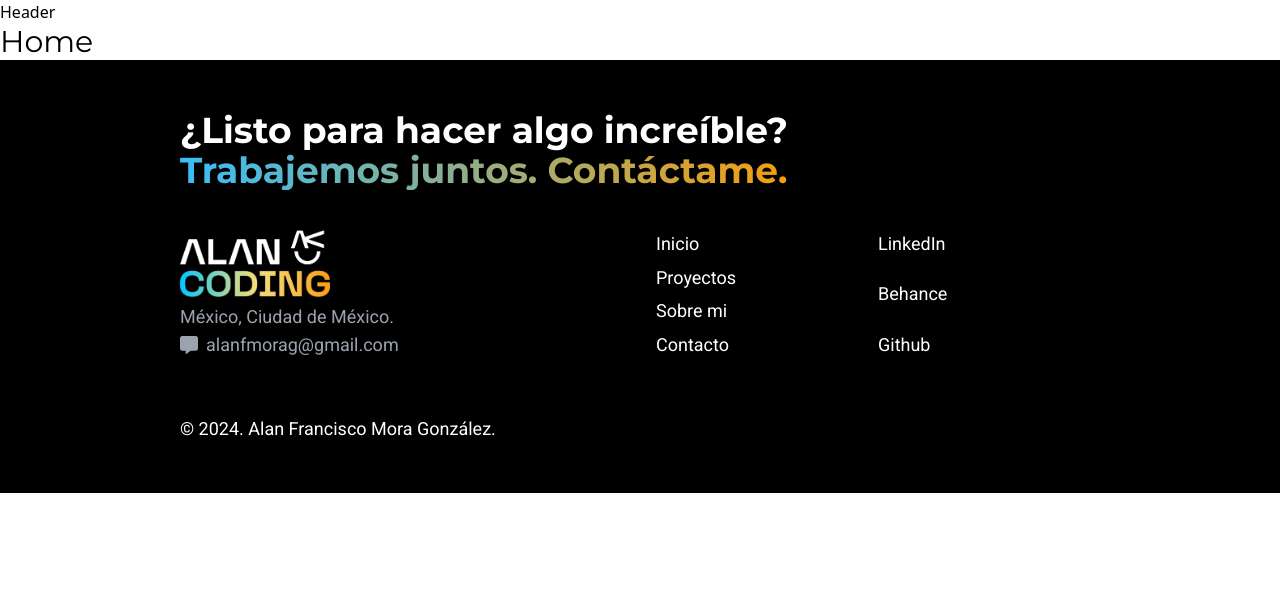
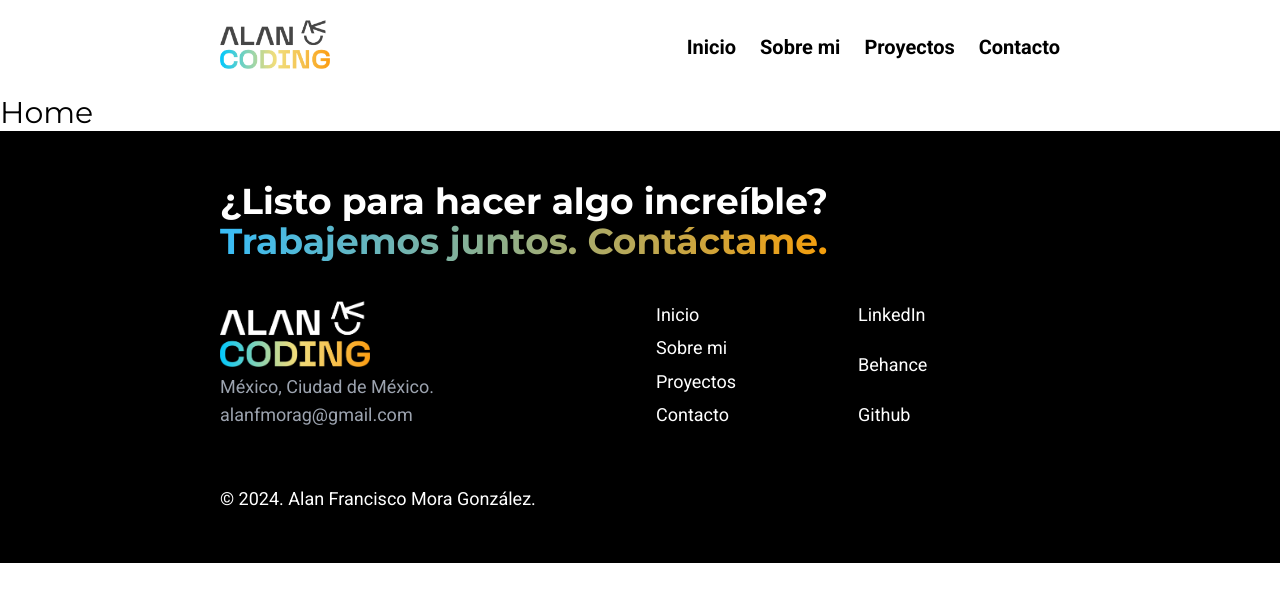
Before and after one commit to soyalancoding/Modern-Portfolio, a React (Vite) app: page / in a window 1280 px wide. Shown: the top 602 px of the page. Built offline with nearby package versions, Linux system fonts and the light colour scheme.

Commit message:
:ballot_box_with_check: Header completed

```diff
--- a/package.json
+++ b/package.json
@@ -6,7 +6,7 @@
   "license": "MIT",
   "author": "Alan F. Mora González <alanfmorag@gmail.com>",
   "private": true,
-  "version": "0.0.1",
+  "version": "0.0.2",
   "type": "module",
   "scripts": {
     "dev": "vite",
@@ -28,6 +28,7 @@
     "@eslint/js": "^9.11.1",
     "@types/react": "^18.3.10",
     "@types/react-dom": "^18.3.0",
+    "@types/react-lazy-load-image-component": "^1.6.4",
     "@vitejs/plugin-react": "^4.3.2",
     "autoprefixer": "^10.4.20",
     "eslint": "^9.11.1",
--- a/src/config/footer.json
+++ /dev/null
@@ -1,13 +0,0 @@
-{
-  "paths": [
-    { "name": "Inicio", "path": "/" },
-    { "name": "Proyectos", "path": "/projects" },
-    { "name": "Sobre mi", "path": "/about" },
-    { "name": "Contacto", "path": "/contact" }
-  ],
-  "socials": [
-    { "name": "LinkedIn", "path": "https://www.linkedin.com/in/alanmgg/" },
-    { "name": "Behance", "path": "https://www.behance.net/alanmgg" },
-    { "name": "Github", "path": "https://github.com/alanmgg" }
-  ]
-}
--- /dev/null
+++ b/src/config/menu.json
@@ -0,0 +1,13 @@
+{
+  "menu": [
+    { "name": "Inicio", "link": "/" },
+    { "name": "Sobre mi", "link": "/about" },
+    { "name": "Proyectos", "link": "/projects" },
+    { "name": "Contacto", "link": "/contact" }
+  ],
+  "socials": [
+    { "name": "LinkedIn", "link": "https://www.linkedin.com/in/alanmgg/" },
+    { "name": "Behance", "link": "https://www.behance.net/alanmgg" },
+    { "name": "Github", "link": "https://github.com/alanmgg" }
+  ]
+}
--- a/src/shared/components/AlanAnchor.tsx
+++ b/src/shared/components/AlanAnchor.tsx
@@ -1,14 +1,40 @@
 import React, { useState, useEffect } from "react";
 import { twMerge } from "tailwind-merge";
+// Helpers
+import {
+  setColors,
+  setSizes,
+  setWeights,
+  setHovers,
+} from "../helpers/setClasses";
 
 interface AlanAnchorProps {
   children: React.ReactNode;
   type: string;
-  color: string;
+  color: "white" | "black" | "gray" | "default";
+  size?:
+    | "small"
+    | "medium"
+    | "large"
+    | "xlarge"
+    | "xxlarge"
+    | "xxxlarge"
+    | "xxxxlarge"
+    | "default";
+  weight?: "bold" | "default";
+  hover?: "white" | "black" | "gray" | "default";
   href: string;
 }
 
-function AlanAnchor({ children, type, color, href }: AlanAnchorProps) {
+function AlanAnchor({
+  children,
+  type,
+  color,
+  size,
+  weight,
+  hover,
+  href,
+}: AlanAnchorProps) {
   const [typeTitle, setTypeTitle] = useState("anchor");
 
   useEffect(() => {
@@ -24,14 +50,11 @@ function AlanAnchor({ children, type, color, href }: AlanAnchorProps) {
           <a
             href={href}
             className={twMerge(
-              "font-roboto font-normal hover:cursor-pointer hover:text-sky-400 md:text-base lg:text-lg",
-              color === "white"
-                ? "text-white"
-                : color === "black"
-                  ? "text-black"
-                  : color === "gray"
-                    ? "text-gray-400"
-                    : "bg-gradient-to-r from-sky-400 to-amber-500 bg-clip-text text-transparent",
+              "font-roboto",
+              setSizes(size || "large"),
+              setColors(color),
+              setHovers(hover || "default"),
+              setWeights(weight || "default"),
             )}
           >
             {children}
--- a/src/shared/components/AlanFooter.tsx
+++ b/src/shared/components/AlanFooter.tsx
@@ -5,29 +5,36 @@ import AlanTitle from "./AlanTitle";
 import AlanText from "./AlanText";
 import AlanAnchor from "./AlanAnchor";
 import AlanLazyLoad from "./AlanLazyLoad";
-// Icons
-import { FaCommentAlt } from "react-icons/fa";
 // Json
-import { paths, socials } from "./../../config/footer.json";
+import { menu, socials } from "./../../config/menu.json";
 
 function AlanFooter() {
-  const [pathsJson, setPathsJson] = useState(null);
-  const [socialsJson, setSocialsJson] = useState(null);
+  const [pathsJson, setPathsJson] = useState<{ name: string; link: string }[]>(
+    [],
+  );
+  const [socialsJson, setSocialsJson] = useState<
+    { name: string; link: string }[]
+  >([]);
 
   useEffect(() => {
-    setPathsJson(paths);
+    setPathsJson(menu);
     setSocialsJson(socials);
   }, []);
 
   return (
     <>
-      <footer className="mx-auto bg-black px-[30px] py-[50px] lg:px-[180px]">
+      <footer className="mx-auto bg-black px-[30px] py-[50px] xl:px-[220px]">
         <div className="mb-10">
-          <AlanTitle type="title" color="white">
+          <AlanTitle type="title" color="white" size="xxxxlarge" weight="bold">
             ¿Listo para hacer algo increíble?
           </AlanTitle>
 
-          <AlanTitle type="title" color="gradient">
+          <AlanTitle
+            type="title"
+            color="default"
+            size="xxxxlarge"
+            weight="bold"
+          >
             Trabajemos juntos. Contáctame.
           </AlanTitle>
         </div>
@@ -49,10 +56,7 @@ function AlanFooter() {
               color="gray"
               href="mailto:alanfmorag@gmail.com"
             >
-              <div className="flex max-w-fit items-center gap-2">
-                <FaCommentAlt />
-                alanfmorag@gmail.com
-              </div>
+              alanfmorag@gmail.com
             </AlanAnchor>
           </div>
 
@@ -61,7 +65,7 @@ function AlanFooter() {
               {pathsJson !== null
                 ? pathsJson.map((path) => (
                     <div key={path.name}>
-                      <AlanAnchor type="anchor" color="white" href={path.path}>
+                      <AlanAnchor type="anchor" color="white" href={path.link}>
                         {path.name}
                       </AlanAnchor>
                     </div>
@@ -73,7 +77,7 @@ function AlanFooter() {
               {socialsJson !== null
                 ? socialsJson.map((path) => (
                     <div key={path.name}>
-                      <AlanAnchor type="anchor" color="white" href={path.path}>
+                      <AlanAnchor type="anchor" color="white" href={path.link}>
                         {path.name}
                       </AlanAnchor>
                     </div>
--- a/src/shared/components/AlanHeader.tsx
+++ b/src/shared/components/AlanHeader.tsx
@@ -1,9 +1,84 @@
-function Header() {
+import { useState, useEffect } from "react";
+// Components
+import AlanLazyLoad from "./AlanLazyLoad";
+import AlanAnchor from "./AlanAnchor";
+import AlanMenu from "./AlanMenu";
+// Icons
+import { FaBars, FaChevronUp } from "react-icons/fa";
+// Json
+import { menu } from "./../../config/menu.json";
+
+function AlanHeader() {
+  const [header, setHeader] = useState<{ name: string; link: string }[]>([]);
+  const [windowWidth, setWindowWidth] = useState(window.innerWidth);
+  const [openMenu, setOpenMenu] = useState(false);
+
+  useEffect(() => {
+    setHeader(menu);
+  }, []);
+
+  useEffect(() => {
+    const handleResize = () => {
+      setWindowWidth(window.innerWidth);
+    };
+    window.addEventListener("resize", handleResize);
+
+    return () => {
+      window.removeEventListener("resize", handleResize);
+    };
+  });
+
   return (
     <>
-      <header>Header</header>
+      <header className="z-20 bg-white px-[30px] py-[20px] xl:px-[220px]">
+        <div className="grid grid-cols-2 gap-8">
+          <a href="/" className="max-w-fit">
+            <AlanLazyLoad
+              src="/images/logos/alancoding-logotipo-black.webp"
+              alt="AlanCoding Logotipo"
+              className="w-[80px] lg:w-[110px]"
+            />
+          </a>
+
+          {windowWidth >= 820 ? (
+            <div className="flex items-center justify-end gap-6">
+              {header !== null
+                ? header.map((item) => (
+                    <div key={item.name}>
+                      <AlanAnchor
+                        type="anchor"
+                        color="black"
+                        size="xlarge"
+                        weight="bold"
+                        href={item.link}
+                      >
+                        {item.name}
+                      </AlanAnchor>
+                    </div>
+                  ))
+                : null}
+            </div>
+          ) : (
+            <div className="flex items-center justify-end gap-6">
+              {openMenu === false ? (
+                <FaBars
+                  className="text-2xl"
+                  onClick={() => setOpenMenu(true)}
+                />
+              ) : (
+                <FaChevronUp
+                  className="text-2xl"
+                  onClick={() => setOpenMenu(false)}
+                />
+              )}
+            </div>
+          )}
+        </div>
+      </header>
+
+      <AlanMenu openMenu={openMenu} />
     </>
   );
 }
 
-export default Header;
+export default AlanHeader;
--- /dev/null
+++ b/src/shared/components/AlanMenu.tsx
@@ -0,0 +1,48 @@
+import { useState, useEffect } from "react";
+import { twMerge } from "tailwind-merge";
+// Components
+import AlanAnchor from "./AlanAnchor";
+// Json
+import { menu } from "./../../config/menu.json";
+
+function AlanMenu({ openMenu }: { openMenu: boolean }) {
+  const [menuJson] = useState(menu);
+  const [openMenuState, setOpenMenuState] = useState(openMenu);
+
+  useEffect(() => {
+    if (openMenu) {
+      setOpenMenuState(true);
+    } else if (!openMenu) {
+      setOpenMenuState(false);
+    }
+  }, [openMenu]);
+
+  return (
+    <>
+      <div
+        className={twMerge(
+          "fixed left-0 top-0 z-10 mx-auto w-full transform bg-white/90 px-[30px] py-[30px] backdrop-blur-sm transition-all duration-500 ease-in-out lg:px-[220px]",
+          openMenuState ? "translate-y-20" : "-translate-y-full",
+        )}
+      >
+        {menuJson !== null
+          ? menuJson.map((item) => (
+              <div key={item.name} className="mb-3">
+                <AlanAnchor
+                  type="anchor"
+                  color="black"
+                  size="xlarge"
+                  weight="bold"
+                  href={item.link}
+                >
+                  {item.name}
+                </AlanAnchor>
+              </div>
+            ))
+          : null}
+      </div>
+    </>
+  );
+}
+
+export default AlanMenu;
--- a/src/shared/components/AlanText.tsx
+++ b/src/shared/components/AlanText.tsx
@@ -1,13 +1,16 @@
 import React, { useState, useEffect } from "react";
 import { twMerge } from "tailwind-merge";
+// Helpers
+import { setColors, setSizes, setWeights } from "../helpers/setClasses";
 
 interface AlanTextProps {
   children: React.ReactNode;
   type: string;
-  color: string;
+  color: "white" | "black" | "gray" | "default";
+  weight?: "bold" | "default";
 }
 
-function AlanText({ children, type, color }: AlanTextProps) {
+function AlanText({ children, type, color, weight }: AlanTextProps) {
   const [typeTitle, setTypeTitle] = useState("text");
 
   useEffect(() => {
@@ -21,14 +24,10 @@ function AlanText({ children, type, color }: AlanTextProps) {
       {typeTitle === "text" ? (
         <p
           className={twMerge(
-            "font-roboto w-fit font-normal md:text-base lg:text-lg",
-            color === "white"
-              ? "text-white"
-              : color === "black"
-                ? "text-black"
-                : color === "gray"
-                  ? "text-gray-400"
-                  : "bg-gradient-to-r from-sky-400 to-amber-500 bg-clip-text text-transparent",
+            "font-roboto w-fit",
+            setSizes("large"),
+            setColors(color),
+            setWeights(weight || "default"),
           )}
         >
           {children}
--- a/src/shared/components/AlanTitle.tsx
+++ b/src/shared/components/AlanTitle.tsx
@@ -1,13 +1,25 @@
 import React, { useState, useEffect } from "react";
 import { twMerge } from "tailwind-merge";
+// Helpers
+import { setColors, setSizes, setWeights } from "../helpers/setClasses";
 
 interface AlanTitleProps {
   children: React.ReactNode;
   type: string;
-  color: string;
+  color: "white" | "black" | "gray" | "default";
+  size?:
+    | "small"
+    | "medium"
+    | "large"
+    | "xlarge"
+    | "xxlarge"
+    | "xxxlarge"
+    | "xxxxlarge"
+    | "default";
+  weight?: "bold" | "default";
 }
 
-function AlanTitle({ children, type, color }: AlanTitleProps) {
+function AlanTitle({ children, type, color, size, weight }: AlanTitleProps) {
   const [typeTitle, setTypeTitle] = useState("title");
 
   useEffect(() => {
@@ -21,12 +33,10 @@ function AlanTitle({ children, type, color }: AlanTitleProps) {
       {typeTitle === "title" ? (
         <h1
           className={twMerge(
-            "font-montserrat w-fit text-2xl font-bold md:text-3xl lg:text-4xl",
-            color === "white"
-              ? "text-white"
-              : color === "black"
-                ? "text-black"
-                : "bg-gradient-to-r from-sky-400 to-amber-500 bg-clip-text text-transparent",
+            "font-montserrat w-fit",
+            setSizes(size || "default"),
+            setColors(color),
+            setWeights(weight || "default"),
           )}
         >
           {children}
--- /dev/null
+++ b/src/shared/helpers/setClasses.ts
@@ -0,0 +1,52 @@
+const colorClasses = {
+  white: "text-white",
+  black: "text-black",
+  gray: "text-gray-400",
+  default:
+    "bg-gradient-to-r from-sky-400 to-amber-500 bg-clip-text text-transparent",
+};
+
+const weightClasses = {
+  bold: "font-bold",
+  default: "font-normal",
+};
+
+const sizeClasses = {
+  small: "text-sm",
+  medium: "md:text-sm lg:text-base",
+  large: "md:text-base lg:text-lg",
+  xlarge: "text-base md:text-lg lg:text-xl",
+  xxlarge: "text-lg md:text-xl lg:text-2xl",
+  xxxlarge: "text-xl md:text-2xl lg:text-3xl",
+  xxxxlarge: "text-2xl md:text-3xl lg:text-4xl",
+  default: "md:text-sm lg:text-base",
+};
+
+const hoverClasses = {
+  white: "hover:text-white",
+  black: "hover:text-black",
+  gray: "hover:text-gray-400",
+  default:
+    "hover:bg-gradient-to-r hover:from-sky-500 hover:to-amber-500 hover:bg-clip-text hover:font-bold hover:text-transparent",
+};
+
+type ColorKeys = keyof typeof colorClasses;
+type WeightKeys = keyof typeof weightClasses;
+type SizeKeys = keyof typeof sizeClasses;
+type HoverKeys = keyof typeof hoverClasses;
+
+export function setColors(color: ColorKeys) {
+  return colorClasses[color] || colorClasses.default;
+}
+
+export function setWeights(weight: WeightKeys) {
+  return weightClasses[weight] || weightClasses.default;
+}
+
+export function setSizes(size: SizeKeys) {
+  return sizeClasses[size] || sizeClasses.default;
+}
+
+export function setHovers(hover: HoverKeys) {
+  return hoverClasses[hover] || hoverClasses.default;
+}
```
Also changed, not shown: public/images/logos/alancoding-logotipo-black.webp (added), 1 other file (tests, documents, lock files or other folders).
